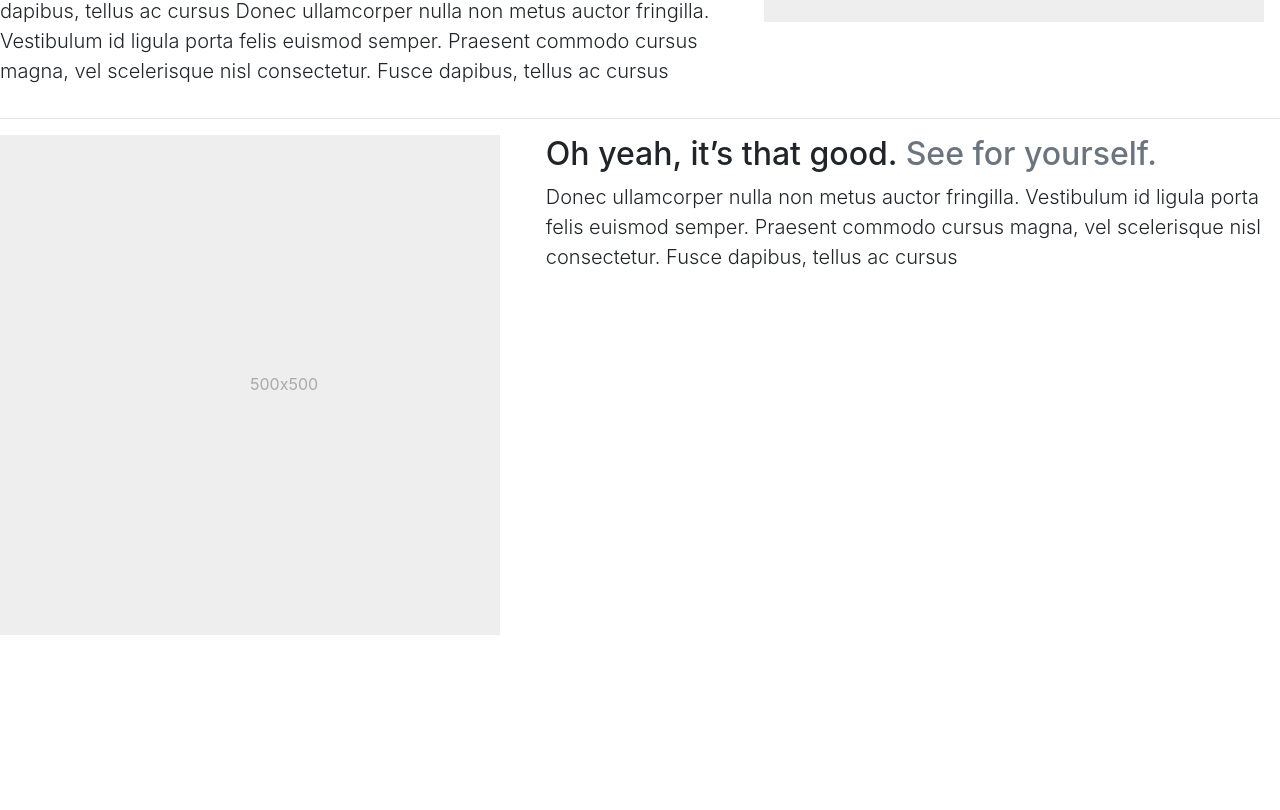
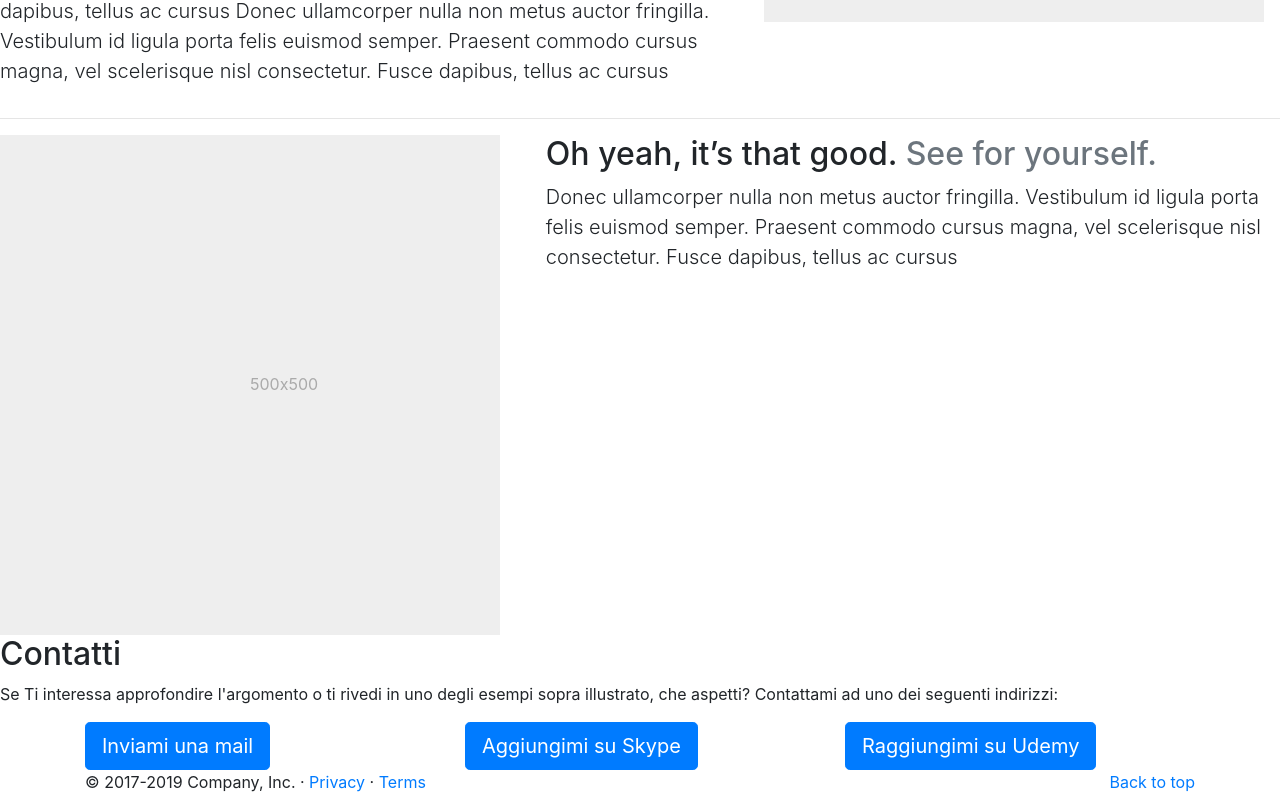
Before and after one commit to Netta90/react_sito_luca, a React (Create React App) app: page / in a window 1280 px wide. Shown: the part 1484-2294 px from the top of the page. Before the commit the page ends 2119 px from the top, so only its background shows below. Built offline with nearby package versions, Linux system fonts and the light colour scheme.

Commit message:
Aggiunta Footer

```diff
--- a/src/App.js
+++ b/src/App.js
@@ -3,6 +3,8 @@ import './App.css';
 import TopBar from './top-bar';
 import Carosel from './carosel';
 import Content from './content';
+import Footer from './Footer';
+import './Footer.css';
 import './Topbar.css';
 
 class App extends React.Component {
@@ -14,6 +16,7 @@ class App extends React.Component {
 			<TopBar/>
 			<Carosel/>
 			<Content/>
+			<Footer/>
 			</div>
 		);
 
--- a/src/Footer.js
+++ b/src/Footer.js
@@ -0,0 +1,18 @@
+import React from 'react';
+
+
+
+class Footer extends React.Component {
+
+    render() {
+        return (
+            <footer class="container">
+            <p class="float-right"><a href="#">Back to top</a></p>
+            <p>© 2017-2019 Company, Inc. · <a href="#">Privacy</a> · <a href="#">Terms</a></p>
+          </footer>
+        )
+    }
+}
+
+
+export default Footer;
--- a/src/content.js
+++ b/src/content.js
@@ -81,6 +81,27 @@ class Content extends React.Component {
 						</svg>
 					</div>
 				</div>
+				<div class="contatti" id="contatti">
+					<h2>Contatti</h2>
+					<p> Se Ti interessa approfondire l'argomento o ti rivedi in uno degli esempi sopra illustrato, che aspetti? Contattami ad uno dei seguenti indirizzi:</p>
+					<div class="container">
+						<div class="row">
+							<div class="column col-sm-4 mycol">
+								<a class="btn btn-primary btn-lg megabutton" href="mailto:luka@merda.com">Inviami una mail</a>
+							</div>
+							<div class="column col-sm-4 mycol">
+								<a class="btn btn-primary btn-lg megabutton" href="skype:lukaMerda">Aggiungimi su Skype</a>
+							</div>
+							<div class="column col-sm-4 mycol">
+								<a class="btn btn-primary btn-lg megabutton" href="https://www.udemy.com/lucaMerda">Raggiungimi su Udemy</a>
+							</div>
+						</div>
+					</div>
+
+
+
+
+				</div>
 
 
 			</div>
```
Also changed, not shown: src/Footer.css (added).
